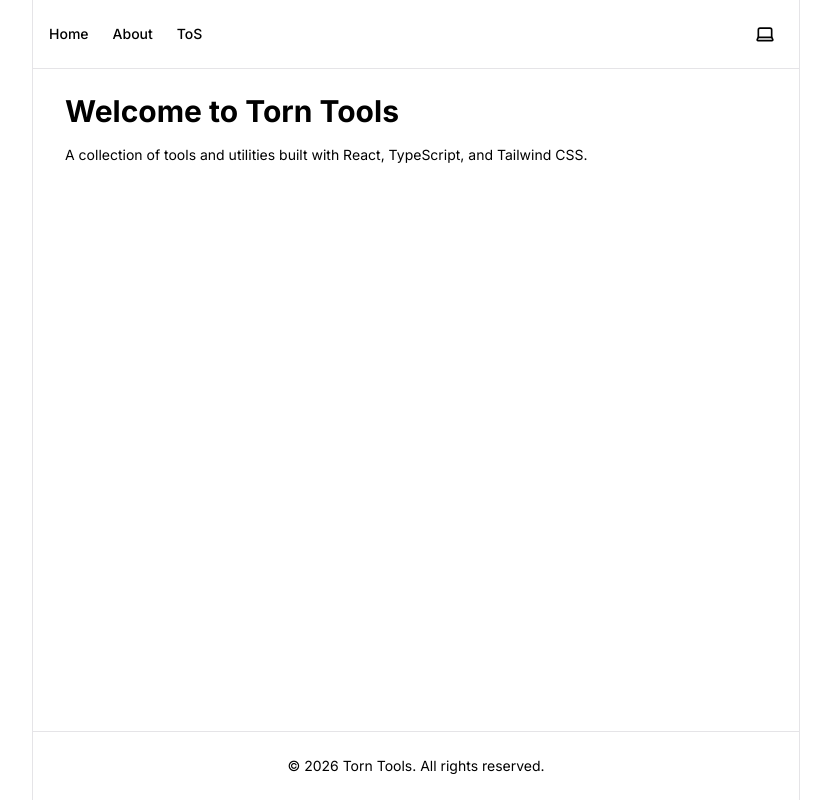
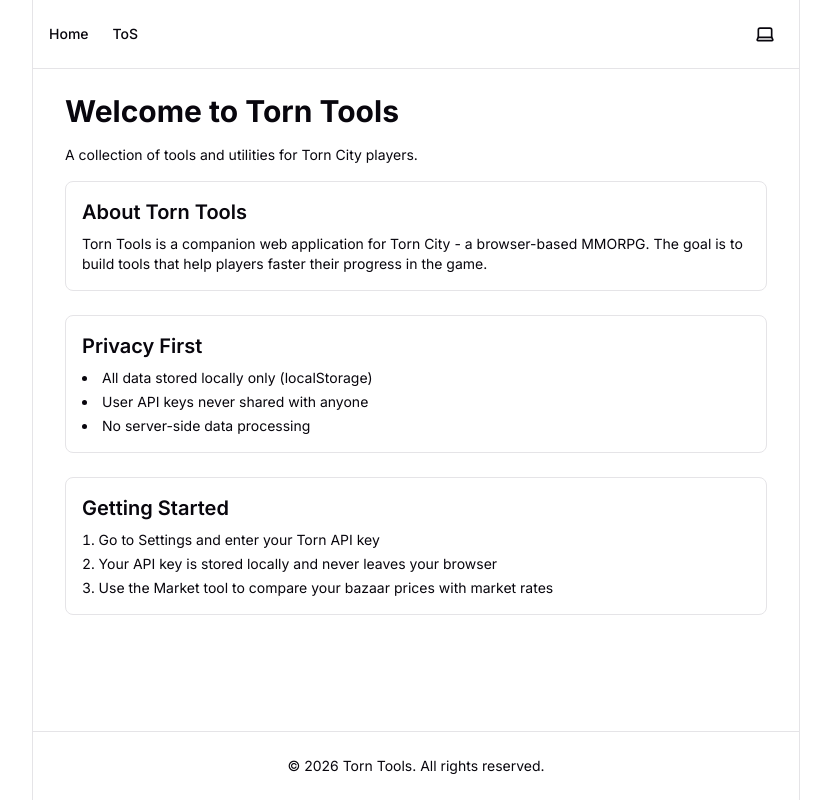
Before and after one commit to alfatta/torn-tools, a React (Vite) app: page / in a window 1280 px wide. Shown: the whole page, without its empty margins (224-1055 px from the left). Built offline with nearby package versions, Linux system fonts and the light colour scheme.

Commit message:
feat: add home page content with project overview

```diff
--- a/src/App.tsx
+++ b/src/App.tsx
@@ -1,6 +1,5 @@
 import { BrowserRouter, Routes, Route } from "react-router-dom"
 import { Home } from "~/pages/home"
-import { About } from "~/pages/about"
 import { ToS } from "~/pages/tos"
 import { Layout } from "./components/layout"
 
@@ -10,7 +9,6 @@
       <Layout>
         <Routes>
           <Route path="/" element={<Home />} />
-          <Route path="/about" element={<About />} />
           <Route path="/tos" element={<ToS />} />
         </Routes>
       </Layout>
--- a/src/assets/style/main.css
+++ b/src/assets/style/main.css
@@ -26,4 +26,10 @@
   color-scheme: light dark;
   -webkit-font-smoothing: antialiased;
   -moz-osx-font-smoothing: grayscale;
+  background-color: var(--color-background);
+  color: var(--color-text);
+
+  * {
+    border-color: var(--color-border);
+  }
 }
--- a/src/components/layout/header.tsx
+++ b/src/components/layout/header.tsx
@@ -19,7 +19,6 @@
       <div className="flex items-center justify-between p-4">
         <nav className="flex items-center gap-6 text-sm">
           <Link to="/" className="font-medium hover:text-accent">Home</Link>
-          <Link to="/about" className="font-medium hover:text-accent">About</Link>
           <Link to="/tos" className="font-medium hover:text-accent">ToS</Link>
         </nav>
         <Button variant="ghost" size="icon" onClick={cycleTheme}>
--- a/src/pages/about.tsx
+++ /dev/null
@@ -1,10 +0,0 @@
-import { Pages } from "~/components/layout/pages";
-
-export function About() {
-  return (
-    <Pages
-      title="About"
-      subtitle="A collection of tools and utilities built with React, TypeScript, and Tailwind CSS."
-    />
-  )
-}
--- a/src/pages/home.tsx
+++ b/src/pages/home.tsx
@@ -4,7 +4,35 @@
   return (
     <Pages
       title="Welcome to Torn Tools"
-      subtitle="A collection of tools and utilities built with React, TypeScript, and Tailwind CSS."
-    />
+      subtitle="A collection of tools and utilities for Torn City players."
+    >
+      <section className="flex flex-col gap-6">
+        <div className="rounded-lg border p-4">
+          <h2 className="text-xl font-semibold mb-2">About Torn Tools</h2>
+          <p className="text-sm">
+            Torn Tools is a companion web application for Torn City - a browser-based MMORPG.
+            The goal is to build tools that help players faster their progress in the game.
+          </p>
+        </div>
+
+        <div className="rounded-lg border p-4">
+          <h2 className="text-xl font-semibold mb-2">Privacy First</h2>
+          <ul className="text-sm list-disc list-inside space-y-1">
+            <li>All data stored locally only (localStorage)</li>
+            <li>User API keys never shared with anyone</li>
+            <li>No server-side data processing</li>
+          </ul>
+        </div>
+
+        <div className="rounded-lg border p-4">
+          <h2 className="text-xl font-semibold mb-2">Getting Started</h2>
+          <ol className="text-sm list-decimal list-inside space-y-1">
+            <li>Go to Settings and enter your Torn API key</li>
+            <li>Your API key is stored locally and never leaves your browser</li>
+            <li>Use the Market tool to compare your bazaar prices with market rates</li>
+          </ol>
+        </div>
+      </section>
+    </Pages>
   )
 }
```
